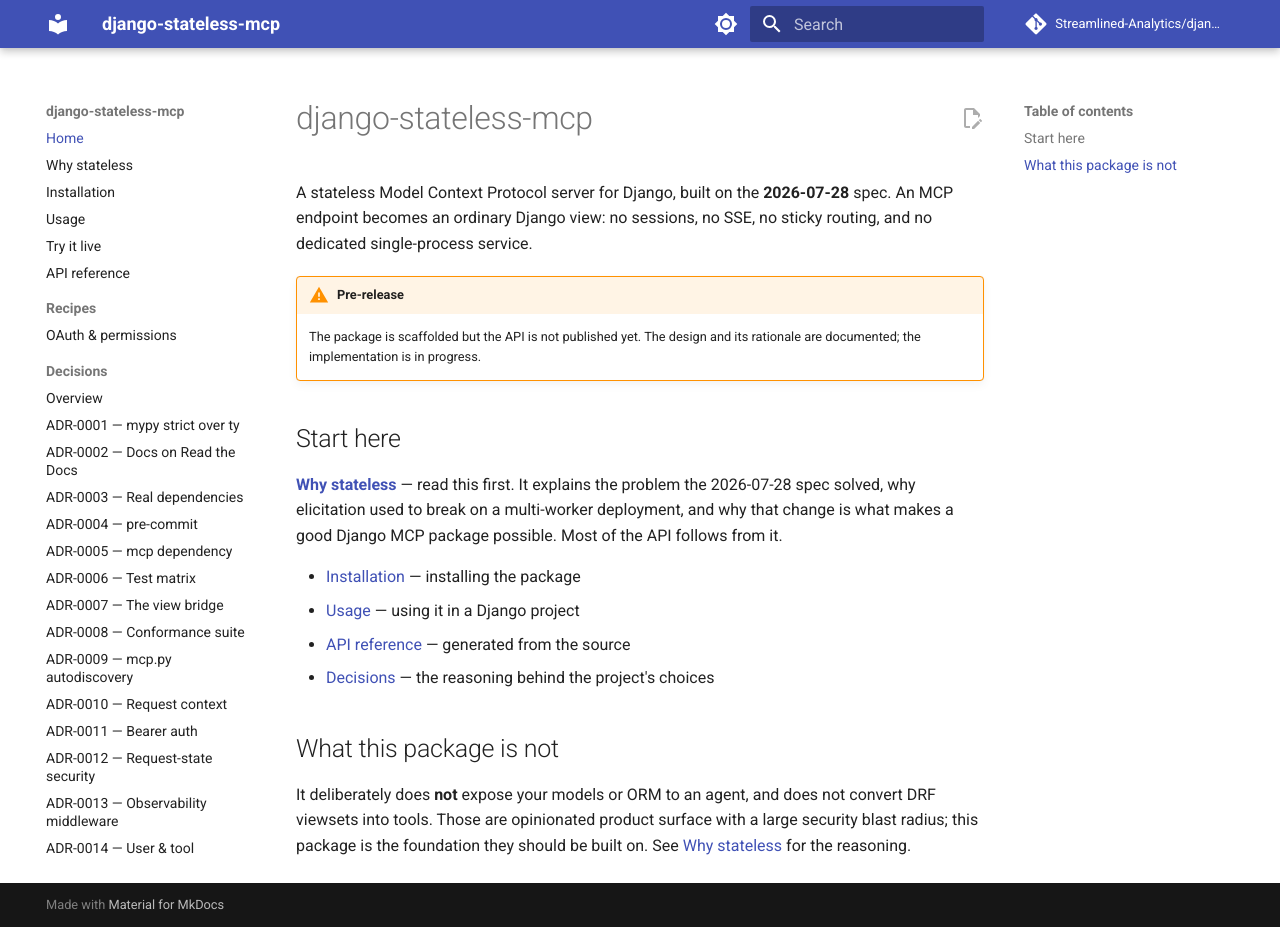
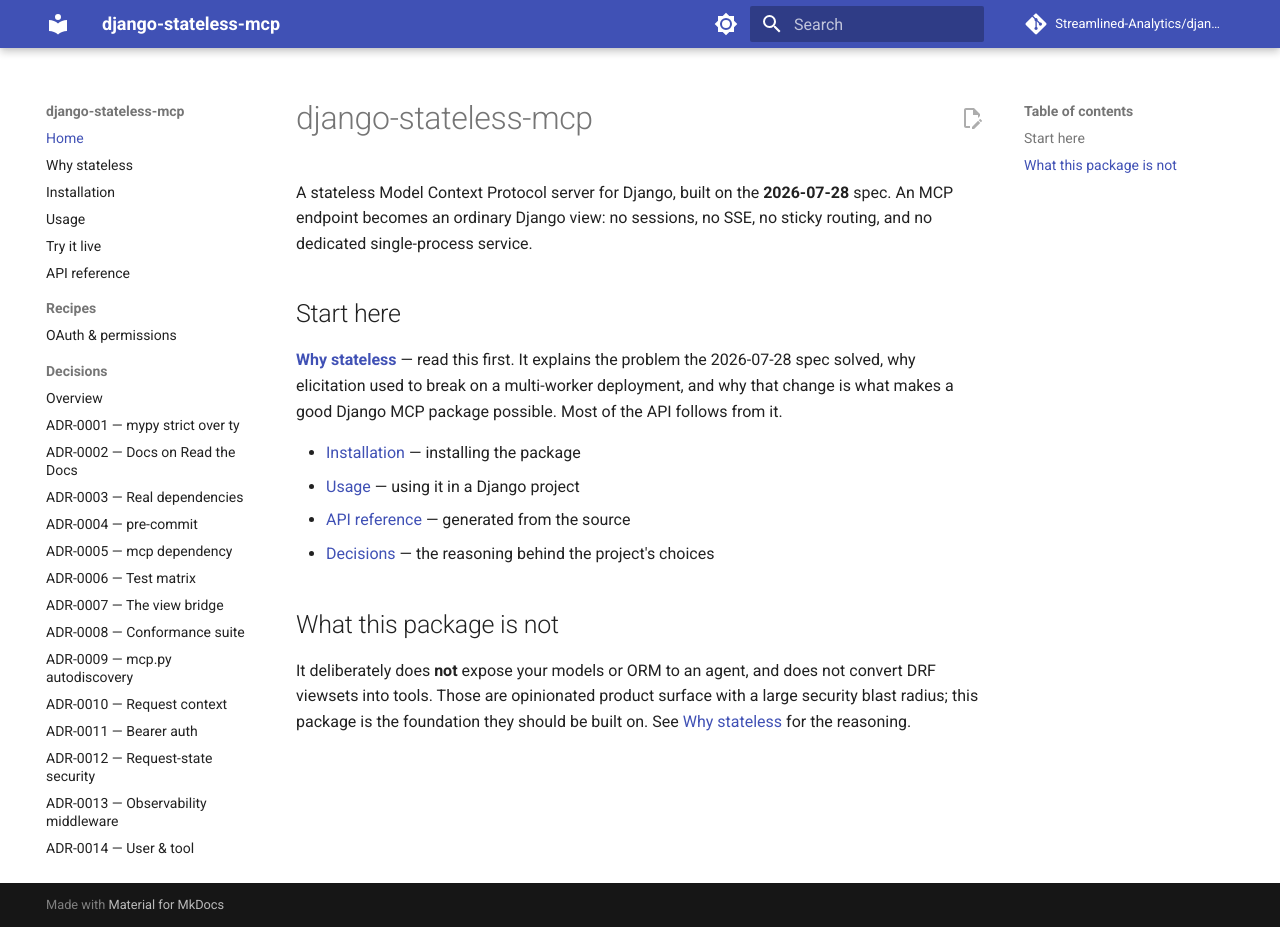
Before and after one commit to Streamlined-Analytics/django-stateless-mcp, an MkDocs documentation site: the page built from docs/index.md, in a window 1280 px wide and 927 px high. Built offline with MkDocs 1.6.1 and Material for MkDocs 9.7.7, drawn with Linux system fonts in a browser that asks for light colours; comment, search, counter and statistics services are not loaded.

Commit message:
docs: drop the stale pre-release warning — 0.1.1 is on PyPI

```diff
--- a/docs/index.md
+++ b/docs/index.md
@@ -3,11 +3,6 @@
 A stateless Model Context Protocol server for Django, built on the **2026-07-28**
 spec. An MCP endpoint becomes an ordinary Django view: no sessions, no SSE, no
 sticky routing, and no dedicated single-process service.
-
-!!! warning "Pre-release"
-
-    The package is scaffolded but the API is not published yet. The design and
-    its rationale are documented; the implementation is in progress.
 
 ## Start here
 
```
